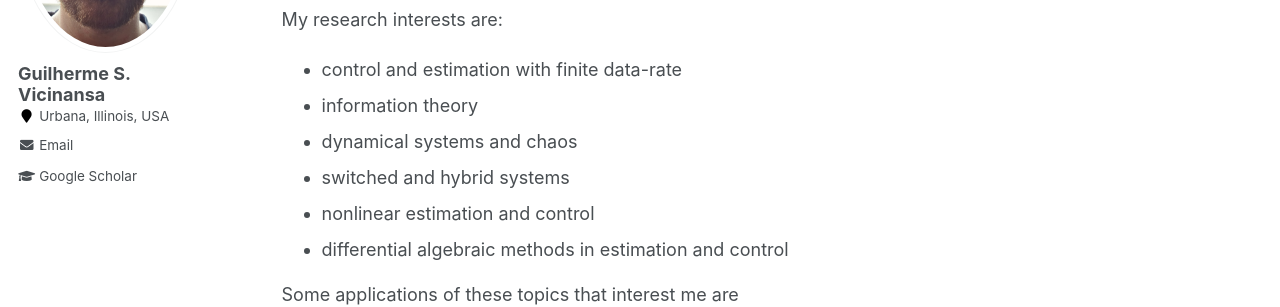
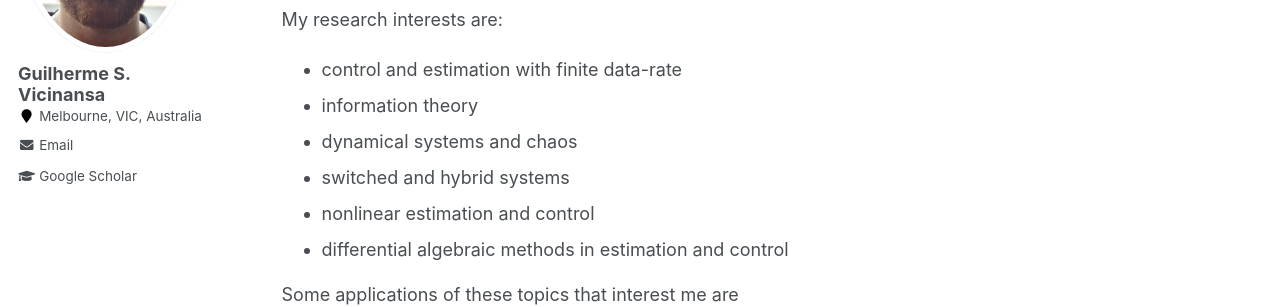
Before and after one commit to Vicinansa/vicinansa.github.io, a Jekyll site: the page built from _pages/about.md, in a window 1280 px wide. Shown: the part 313-620 px from the top of the page. Built offline with Jekyll 4.4.1, drawn with Linux system fonts in a browser that asks for light colours.

Commit message:
Update _config.yml
Changed location

```diff
--- a/_config.yml
+++ b/_config.yml
@@ -83,7 +83,7 @@ author:
   name             : "Guilherme S. Vicinansa"
   avatar           : "profile.jpg"
   bio              :
-  location         : "Urbana, Illinois, USA"
+  location         : "Melbourne, VIC, Australia"
   employer         :
   pubmed           :
   googlescholar    : "https://scholar.google.com/citations?user=96Pb4qMAAAAJ&hl=en"
```
